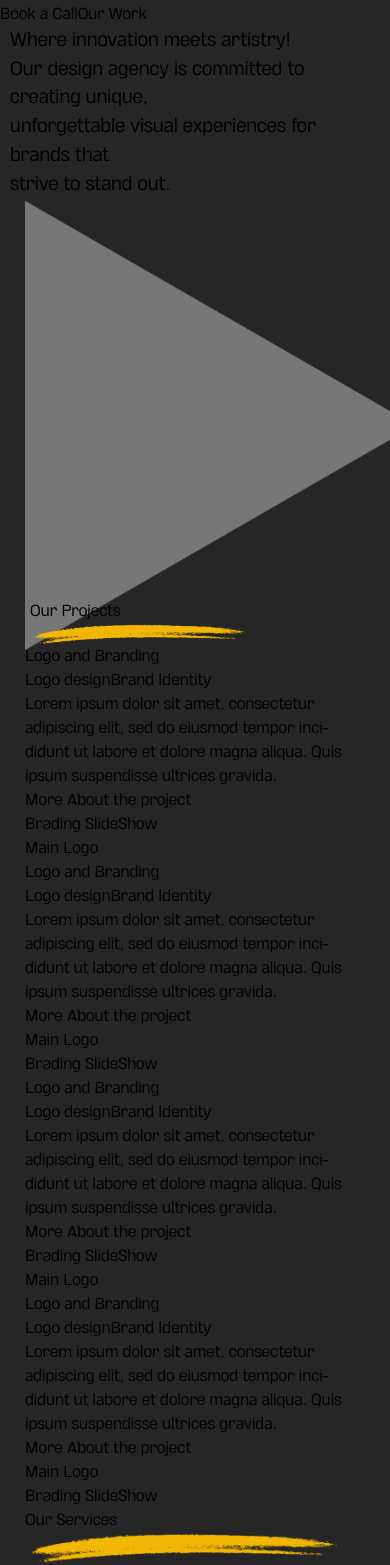
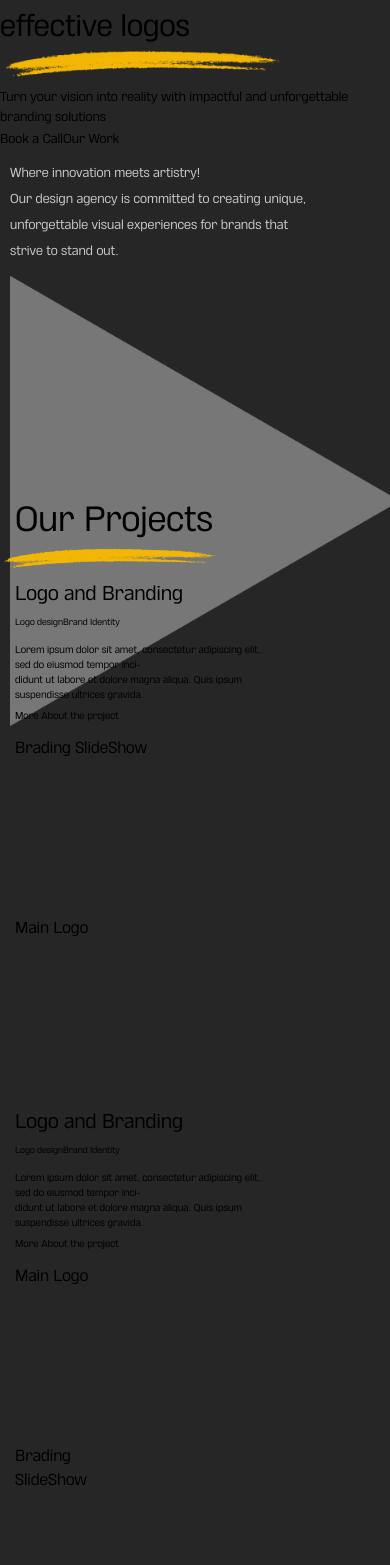
Before and after one commit to usmanh333/inqueue_agency, a Next.js app: page / in a window 390 px wide. Shown: the part 283-1848 px from the top of the page. Built offline with nearby package versions, Linux system fonts and the light colour scheme.

Commit message:
reset the home page responsiveness, working on contact page now

```diff
--- a/src/components/Home/HeroSection.tsx
+++ b/src/components/Home/HeroSection.tsx
@@ -4,14 +4,14 @@ const HeroSection = () => {
       {/* Section 1 */}
       <section className="text-center flex justify-center relative">
         <div className="text-4xl md:text-6xl font-bold w-fit text-white relative z-10">
-          <h1 className="text-4xl md:text-6xl font-bold text-white">
+          <h1 className="text-4xl md:text-6xl font-bold text-white head-mobile">
             We craft purposeful
           </h1>
-          <h1 className="text-4xl md:text-6xl font-bold text-white">
+          <h1 className="text-4xl md:text-6xl font-bold text-white head-mobile">
             brand identities and{" "}
           </h1>
 
-          <h1 className="text-4xl md:text-6xl font-bold text-white">
+          <h1 className="text-4xl md:text-6xl font-bold text-white head-mobile">
             effective logos
           </h1>
         </div>
@@ -19,12 +19,12 @@ const HeroSection = () => {
           <img
             src="/label/bottom-shade.png"
             alt="inqueuestudio-linkedin"
-            className="w-[34%] object-cover"
+            className="w-[34%] max-w-[240px] sm:max-w-[400px] md:max-w-[500px] object-cover"
           />
         </div>
       </section>
 
-      <h1 className="text-center mt-2 text-[#C9C9C9] font-light text-[16px]">
+      <h1 className="text-center mt-2 text-[#C9C9C9] font-light text-[16px] sub-head-mobile">
         Turn your vision into reality with impactful and unforgettable branding
         solutions
       </h1>
--- a/src/components/Home/Main.tsx
+++ b/src/components/Home/Main.tsx
@@ -7,7 +7,7 @@ import TestimonialsSection from "./TestimonialsSection";
 
 const Main = () => {
   return (
-    <div className="py-16">
+    <div className="py-16 padd-mob">
       <main className="flex flex-col gap-5 justify-center">
         <HeroSection />
         <ProjectsSection />
--- a/src/components/Home/ProjectsSection.tsx
+++ b/src/components/Home/ProjectsSection.tsx
@@ -14,7 +14,8 @@ const ProjectsSection = () => {
           <img
             src="/label/bottom-shade.png"
             alt="inqueuestudio-linkedin"
-            className="w-[25%] object-cover"
+            id="inqueuestudio-image"
+            className="w-[25%] max-w-[175px] sm:max-w-[178px] md:max-w-[178px] object-cover"
           />
         </div>
       </section>
@@ -22,7 +23,11 @@ const ProjectsSection = () => {
       <section className="text-center flex justify-center ">
         <div className="w-2/4 text-white relative z-10 mob-proj-section">
           {[0, 1, 2, 3].map((_, index: number) => (
-            <div className={`text-left border border-[#C7C7C7] p-4 rounded-3xl ${index % 2 === 0 ? "bg-[#323232]" :"bg-[#323232]/20"} mb-10`}>
+            <div
+              className={`text-left border border-[#C7C7C7] p-4 rounded-3xl ${
+                index % 2 === 0 ? "bg-[#323232]" : "bg-[#323232]/20"
+              } mb-10 cards-mob`}
+            >
               <h1 className="text-3xl font-bold">Logo and Branding</h1>
               <span className="text-xs px-2 py-1 bg-[#7E7E7E] rounded-sm mr-3">
                 Logo design
@@ -32,29 +37,37 @@ const ProjectsSection = () => {
               </span>
 
               <section className="flex mt-8 gap-2">
-                <div className="w-[75%] rounded-sm break-all">
-                  <p className="text-xs font-light text-[#C9C9C9] mb-1">
+                <div className="w-[75%] rounded-sm break-all block-mob-1">
+                  <p className="text-xs font-light text-[#C9C9C9] mb-1 cards-mob-para">
                     Lorem ipsum dolor sit amet, consectetur adipiscing elit, sed
                     do eiusmod tempor inci-
                   </p>
-                  <p className="text-xs font-light text-[#C9C9C9] mb-1">
+                  <p className="text-xs font-light text-[#C9C9C9] mb-1 cards-mob-para">
                     didunt ut labore et dolore magna aliqua. Quis ipsum
                     suspendisse ultrices gravida.
                   </p>
                 </div>
-                <div className="w-[25%] rounded-sm flex justify-end items-end">
-                  <button className="px-2.5 py-1 rounded-sm bg-[#F2B705] text-black text-xs mb-2">
+                <div className="w-[25%] rounded-sm flex justify-end items-end  block-mob-2">
+                  <button className="px-2.5 py-1 rounded-sm bg-[#F2B705] text-black text-xs mb-2 cards-mob-para">
                     More About the project
                   </button>
                 </div>
               </section>
 
               <section className="flex mt-1 gap-2">
-                <div className={`${index % 2 === 0 ? "w-[70%]":"w-[30%]"}  h-[220px] bg-[#444444] p-4 rounded-sm`}>
-                  <p>{index % 2 === 0 ? "Brading SlideShow":"Main Logo"}</p>
+                <div
+                  className={`${
+                    index % 2 === 0 ? "w-[70%]" : "w-[30%]"
+                  }  h-[220px] bg-[#444444] p-4 rounded-sm block-mob-3`}
+                >
+                  <p>{index % 2 === 0 ? "Brading SlideShow" : "Main Logo"}</p>
                 </div>
-                <div className={`${index % 2 === 0 ? "w-[30%]":"w-[70%]"}  h-[220px] bg-[#444444] p-4 rounded-sm`}>
-                  <p>{index % 2 === 0 ? "Main Logo":"Brading SlideShow"}</p>
+                <div
+                  className={`${
+                    index % 2 === 0 ? "w-[30%]" : "w-[70%]"
+                  }  h-[220px] bg-[#444444] p-4 rounded-sm block-mob-4`}
+                >
+                  <p>{index % 2 === 0 ? "Main Logo" : "Brading SlideShow"}</p>
                 </div>
               </section>
             </div>
--- a/src/components/Home/ServicesSection.tsx
+++ b/src/components/Home/ServicesSection.tsx
@@ -7,16 +7,16 @@ const ServicesSection = () => {
       <div className="flex justify-center gap-3 services-main">
         <div className="w-[18%] services-mob-init">
           <div className="text-center flex justify-center relative">
-            <div className="text-white relative z-10">
-              <h1 className="text-5xl text-left font-bold text-white services-mob-heading">
+            <div className="text-white relative z-10 mob-proj-2">
+              <h1 className="text-5xl text-left font-bold text-white ">
                 Our Services
               </h1>
             </div>
-            <div className="flex justify-center absolute bottom-[-4px] left-0 right-[23%] z-0">
+            <div className="flex justify-center absolute bottom-[-4px] left-0 right-[23%] z-0 mob-proj-img-services">
               <img
                 src="/label/bottom-shade.png"
                 alt="inqueuestudio-linkedin"
-                className=" object-cover"
+                className="w-[170px] max-w-[175px] sm:max-w-[178px] md:max-w-[178px] object-cover"
               />
             </div>
           </div>
@@ -24,15 +24,15 @@ const ServicesSection = () => {
         {[0, 1].map(() => (
           <div className="w-[18%] services-mob-init">
             <div
-              className={`text-left border border-[#C7C7C7] p-4 rounded-lg bg-[#444444] mb-5`}
+              className={`text-left border border-[#C7C7C7] p-4 rounded-lg bg-[#444444] mb-5 services-card`}
             >
               <div className="flex justify-start mt-5">
                 <div className="bg-white rounded-full w-9 h-9 mb-4"></div>
               </div>
-              <h1 className="text-lg mb-1 font-bold text-white">
+              <h1 className="text-lg mb-1 font-bold text-white services-head-mob">
                 Graphics Designing
               </h1>
-              <p className="break-all text-xs font-light text-[#C9C9C9] overflow-y-auto h-28">
+              <p className="break-all text-xs font-light text-[#C9C9C9] overflow-y-auto h-28 services-para-mob">
                 Lorem ipsum dolor sit amet, consectetur adipiscing elit, sed do
                 eiusmod tempor incididunt ut labore et dolore magna aliqua. Quis
                 ipsum suspendisse ultrices gravida. Risus commodo viverra
@@ -48,15 +48,15 @@ const ServicesSection = () => {
         {[0, 1, 2].map(() => (
           <div className="w-[18%] services-mob-init">
             <div
-              className={`text-left border border-[#C7C7C7] p-4 rounded-lg bg-[#444444] mb-5`}
+              className={`text-left border border-[#C7C7C7] p-4 rounded-lg bg-[#444444] mb-5 services-card`}
             >
               <div className="flex justify-start mt-5">
                 <div className="bg-white rounded-full w-9 h-9 mb-4"></div>
               </div>
-              <h1 className="text-lg mb-1 font-bold text-white">
+              <h1 className="text-lg mb-1 font-bold text-white services-head-mob">
                 Graphics Designing
               </h1>
-              <p className="break-all text-xs font-light text-[#C9C9C9] overflow-y-auto h-28">
+              <p className="break-all text-xs font-light text-[#C9C9C9] overflow-y-auto h-28 services-para-mob">
                 Lorem ipsum dolor sit amet, consectetur adipiscing elit, sed do
                 eiusmod tempor incididunt ut labore et dolore magna aliqua. Quis
                 ipsum suspendisse ultrices gravida. Risus commodo viverra
--- a/src/styles/globals.css
+++ b/src/styles/globals.css
@@ -13,29 +13,54 @@
 body {
   font-family: "CairoliNow", sans-serif !important;
   background-color: #262626;
-  width: fit-content !important;
-  width: fit-content !important;
-  width: min-content;
 }
 
-@media (max-width: 425px) {
+/* @media (max-width: 425px) {
   .mob-hero-video {
     width: 100%;
     height: 300px;
     margin: 0 25px;
   }
-}
+} */
 
 @media (max-width: 769px) {
-  .header-mob{
+  .services-head-mob{
+    font-size: 15px;
+  }
+  .services-para-mob{
+    font-size: 10px;
+  }
+  .mob-proj > h1 {
+    font-size: 35px;
+    margin-left: 15px;
+  }
+  .mob-proj-2 > h1 {
+    font-size: 35px;
+  }
+  button {
+    font-size: small;
+  }
+  section {
+    margin: 10px 0 !important;
+  }
+  .head-mobile {
+    font-size: 30px;
+  }
+  .sub-head-mobile {
+    font-size: small !important;
+  }
+  .padd-mob {
+    padding: 20px 0;
+  }
+  .header-mob {
     gap: 6px;
   }
   .mob-yellow {
-    bottom: -4px !important;
+    bottom: -2px !important;
     left: 25px !important;
   }
   .mob-yellow > img {
-    width: 57%;
+    width: 78%;
   }
   .mob-hero {
     width: fit-content;
@@ -43,12 +68,15 @@ body {
     font-size: medium;
   }
   .mob-hero-text {
-    font-size: larger;
+    font-size: small !important;
+    color: #c9c9c9;
+    line-height: 26px !important;
   }
   .mob-hero-video {
     width: 100%;
-    height: 400px;
-    margin: 0 25px;
+    height: 210px;
+    margin: 0 10px;
+    border-radius: 15px;
   }
   .mob-proj-init {
     display: block;
@@ -61,52 +89,121 @@ body {
     left: 70px;
     display: block;
   }
+  .mob-proj-img-contact {
+    width: 100%;
+    left: 0x;
+    justify-content: end;
+  }
+  .mob-proj-img-services {
+    left: 55px;
+    display: block;
+  }
   .mob-proj-img > img {
     width: 235px;
   }
-  .mob-proj-section{
+  .mob-proj-section {
     width: fit-content;
-    margin: 0 25px;
+    margin: 0 15px;
   }
-  .services-mob-init{
+  .cards-mob {
+    border-radius: 5px;
+  }
+  .cards-mob > h1 {
+    font-size: 20px;
+  }
+  .block-mob-1{
+    width: 70%;
+  }
+  .block-mob-2{
+    width: 30%;
+    align-items: baseline;
+  }
+  .block-mob-3{
+    width: 65%;
+    height: 180px;
+  }
+  .block-mob-4{
+    width: 35%;
+    height: 180px;
+  }
+  .cards-mob span{
+    font-size: 9px;
+  }
+  .cards-mob-para{
+    font-size: 10px;
+  }
+  .services-mob-init {
     width: fit-content;
-    margin-bottom: 30px;
+    margin-bottom: 10px;
   }
-  .services-main{
+  .mob-pagination{
+    width: 10px;
+    height: 10px;
+  }
+  .last-section-main-mob{
+    margin: 10px 0;
+  }
+  .last-section-main-mob > h1{
+    font-size: 12px;
+    font-weight: 500;
+  }
+  .last-section-mainbutton-mob{
+    font-size: 10px;
+    font-weight: 600;
+  }
+  .margin-adjust{
+    margin: 5px 0;
+  }
+  .services-card{
+    border-radius: 5px;
+  }
+  .services-main {
     margin: 0 25px;
     display: block;
   }
-  .last1{
+  .footer-main-mob{
+    padding: 20px 0;
+  }
+  .footer-main-mob > .container{
+    padding: 0 10px;
+  }
+  .footer-text{
+    font-size: 10px;
+  }
+  .last1 {
     margin: 0 35px;
+    flex-direction: column;
   }
-  .about-mob-main{
+  .about-mob-main {
     padding: 0;
   }
-  .about-mob-1{
+  .about-mob-1 {
     padding: 0 20px;
   }
-  .about-mob-head{
+  .about-mob-head {
     width: 100%;
     font-size: larger;
   }
-  .about-mob-para{
+  .about-mob-para {
     font-size: small;
   }
   .about-mob-head-1{
     width: 100%;
-    font-size: large;
+  }
+  .about-mob-head-1 > h1 {
+    font-size: 20px;
     white-space: nowrap;
   }
-  #navbarSupportedContent{
-    padding: 15px 10px;
+  #navbarSupportedContent {
+    padding: 25px 10px;
   }
-  .nav-link{
+  .nav-link {
     font-size: x-small;
   }
-  .inqueue{
-    width: 65px;
+  .inqueue {
+    width: 75px;
   }
-  .contact-mob{
+  .contact-mob {
     width: 100%;
     margin: 0 10px;
     padding: 25px;
@@ -135,8 +232,9 @@ body {
     bottom: -12px !important;
     left: 48px !important;
   }
-  .mob-yellow > img {
-    width: 460px;
+  #inqueuestudio-image {
+    width: 245px !important;
+    max-width: 245px !important;
   }
 }
 
@@ -145,9 +243,9 @@ body {
     left: 34%;
     display: block;
   }
-  .mob-proj-img > img {
+  /* .mob-proj-img > img {
     width: 235px;
-  }
+  } */
 }
 
 @media (min-width: 826px) and (max-width: 1250px) {
@@ -156,9 +254,9 @@ body {
     display: block;
   }
 }
-.mob-proj-img > img {
+/* .mob-proj-img > img {
   width: 235px;
-}
+} */
 
 @media (min-width: 1251px) and (max-width: 1650px) {
   .mob-proj-img {
@@ -166,9 +264,9 @@ body {
     display: block;
   }
 }
-.mob-proj-img > img {
+/* .mob-proj-img > img {
   width: 235px;
-}
+} */
 
 @media (min-width: 1651px) and (max-width: 1850px) {
   .mob-proj-img {
@@ -176,9 +274,9 @@ body {
     display: block;
   }
 }
-.mob-proj-img > img {
+/* .mob-proj-img > img {
   width: 235px;
-}
+} */
 
 @media (min-width: 1851px) and (max-width: 2200px) {
   .mob-proj-img {
@@ -186,9 +284,9 @@ body {
     display: block;
   }
 }
-.mob-proj-img > img {
+/* .mob-proj-img > img {
   width: 235px;
-}
+} */
 
 @media (min-width: 2201px) and (max-width: 3000px) {
   .mob-proj-img {
@@ -196,6 +294,6 @@ body {
     display: block;
   }
 }
-.mob-proj-img > img {
+/* .mob-proj-img > img {
   width: 235px;
-}
+} */
```
Also changed, not shown: src/components/Contact/Main.tsx (+7 -5 lines), src/components/Footer.tsx (+4 -4 lines), src/components/Home/TestimonialsSection.tsx (+9 -9 lines).
